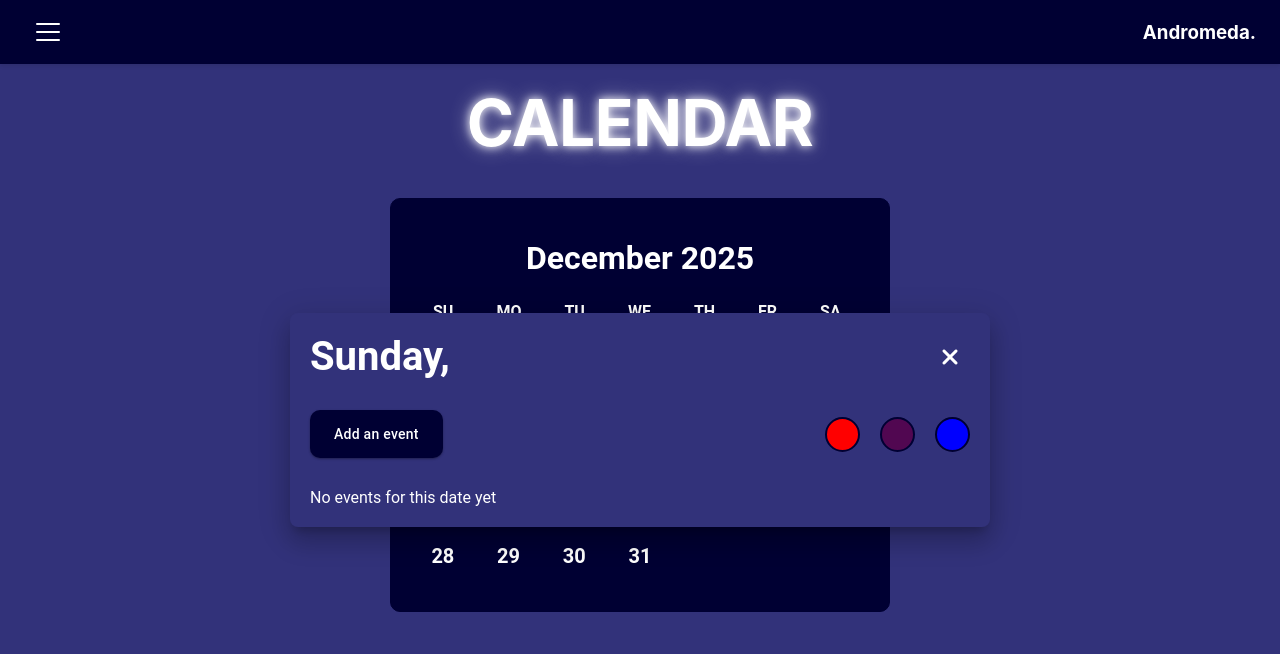
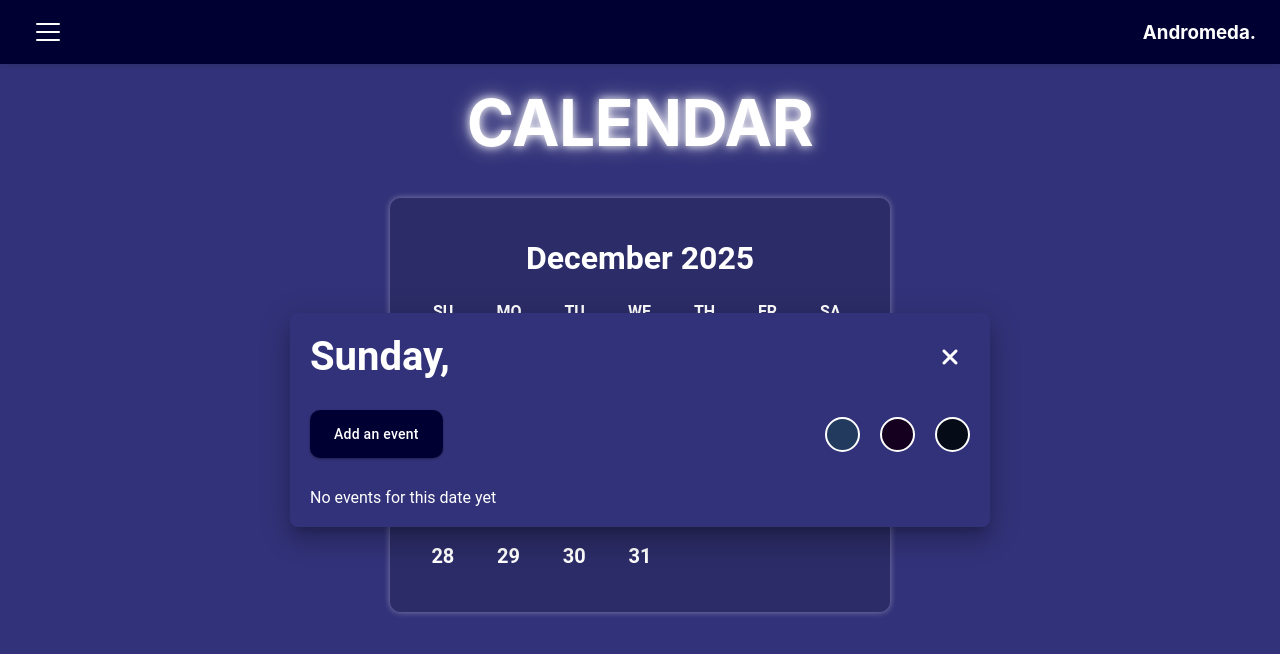
Before and after one commit to abk2191/organiser, a React (Vite) app: page /organiser/calendar in a window 1280 px wide. Both pictures are taken after a click on the element 442 px from the left and 356 px from the top of the page. Shown: the top 654 px of the page. Built offline with nearby package versions, Linux system fonts and the light colour scheme.

Commit message:
Added new features

```diff
--- a/src/Calendar.jsx
+++ b/src/Calendar.jsx
@@ -228,16 +228,16 @@ function Calendar() {
               <div className="event-colors">
                 <div
                   className="color-one"
-                  onClick={() => updateEventViewerBackgroundColor("red")}
+                  onClick={() => updateEventViewerBackgroundColor("#223A5E")}
                 ></div>
 
                 <div
                   className="color-four"
-                  onClick={() => updateEventViewerBackgroundColor("#510751")}
+                  onClick={() => updateEventViewerBackgroundColor("#15001F")}
                 ></div>
                 <div
                   className="color-five"
-                  onClick={() => updateEventViewerBackgroundColor("blue")}
+                  onClick={() => updateEventViewerBackgroundColor("#001427")}
                 ></div>
               </div>
             </div>
@@ -361,11 +361,15 @@ function Calendar() {
                       key={dateIndex}
                       className="date-item"
                       style={{
-                        color: date === todayDate ? "greenyellow" : "inherit",
+                        color: date === todayDate ? "red" : "inherit",
                         fontWeight: "bold",
                         fontSize: "20px",
-                        border: date === todayDate ? "2px solid white" : "none",
+                        // border: date === todayDate ? "2px solid white" : "none",
+                        border: hasEventsForDate(date)
+                          ? "2px solid white"
+                          : "none",
                         backgroundColor: getEventColorForDate(date),
+
                         cursor: "pointer",
                       }}
                       onClick={() => updateEventViewer(date)}
--- a/src/index.css
+++ b/src/index.css
@@ -451,24 +451,27 @@ html {
   height: 35px;
   width: 35px;
   border-radius: 50%;
-  background-color: red;
-  border: 2px solid #000033;
+  background-color: #223a5e;
+  border: 2px solid white;
+  cursor: pointer;
 }
 
 .color-four {
   height: 35px;
   width: 35px;
   border-radius: 50%;
-  background-color: #510751;
-  border: 2px solid #000033;
+  background-color: #15001f;
+  border: 2px solid white;
+  cursor: pointer;
 }
 
 .color-five {
   height: 35px;
   width: 35px;
   border-radius: 50%;
-  background-color: blue;
-  border: 2px solid #000033;
+  background-color: #050b17;
+  border: 2px solid white;
+  cursor: pointer;
 }
 
 .dlt-nt-btn-div {
@@ -985,8 +988,9 @@ html {
   width: 500px;
   flex-direction: column;
   margin-top: 20px;
-  border: 1px solid #000033;
-  background-color: #000033;
+  border: 1px solid #2c2c68;
+  background-color: #2c2c68;
+  box-shadow: 0 0 6px rgba(255, 255, 255, 0.4);
   padding: 40px;
   border-radius: 10px;
 }
@@ -1040,7 +1044,7 @@ html {
 
 .date-item {
   height: 30px;
-  width: 60px;
+  width: 62px;
   display: flex;
   align-items: center;
   justify-content: center;
```
